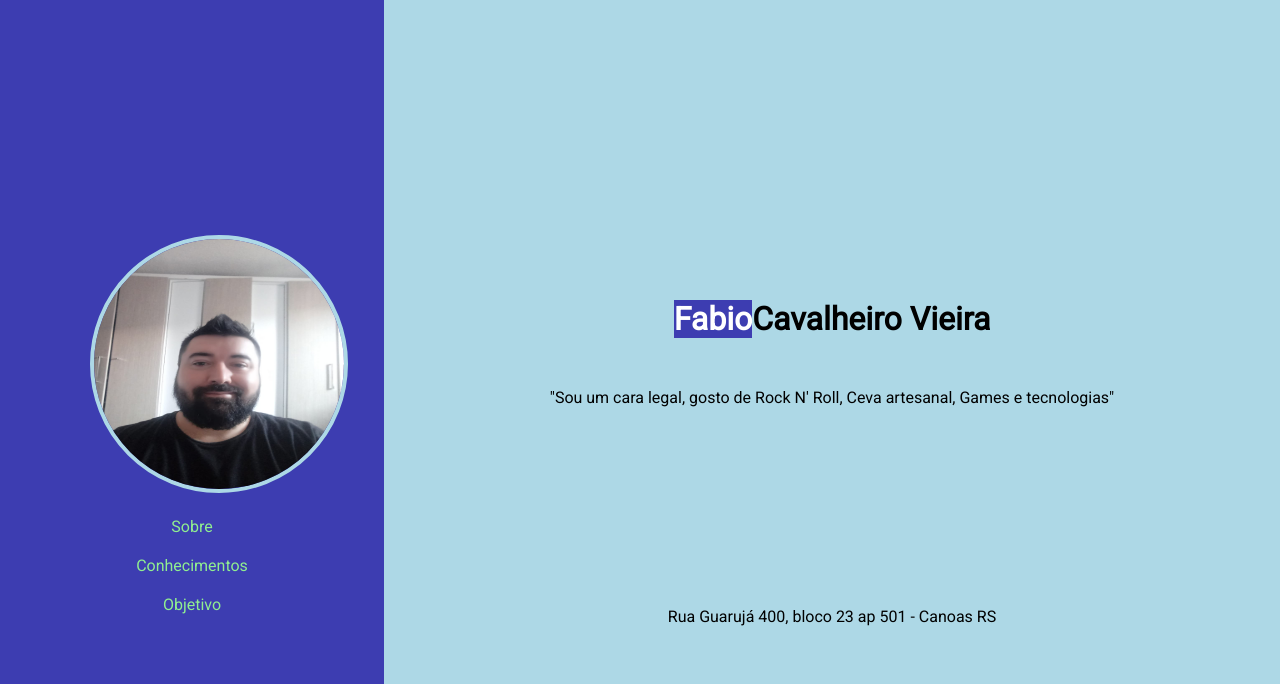
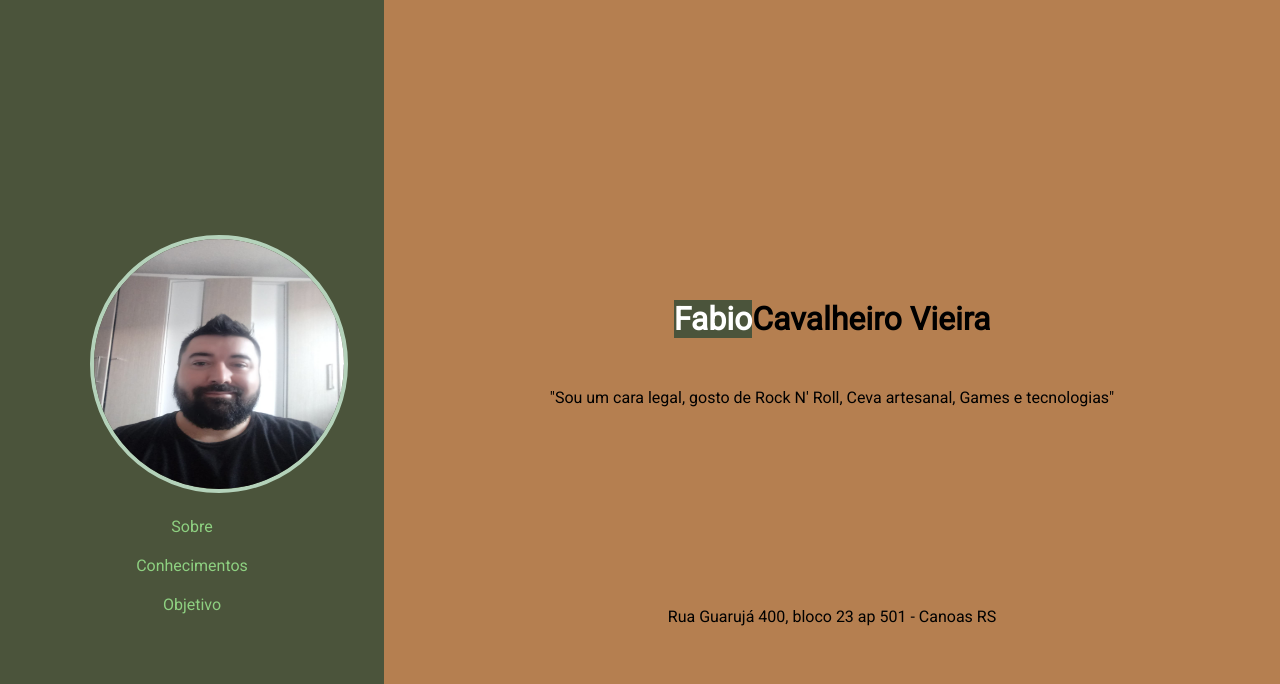
Before and after one commit to fabiocavalheiro/LandingPage, a plain HTML site: page index.html in a window 1280 px wide. Shown: the top 684 px of the page. Drawn offline with Linux system fonts and the light colour scheme.

Commit message:
Atualização

```diff
--- a/css/style.css
+++ b/css/style.css
@@ -6,7 +6,7 @@
 #Main {
     width: 30%;
     height:760px;
-    background-color: rgb(61, 61, 177);
+    background-color:#4B543B ;
     display: block;
     float: left;
 }
@@ -14,14 +14,14 @@
     width: 70%;
     display: block;
     float: right;
-    background-color: lightblue;
+    background-color: #B57F50;
     height: 760px;
 }
 .img-perfil {
     width: 250px;
     height: 250px;
     border-radius: 50%;
-    border: solid 4px lightblue;
+    border: solid 4px #B4D2BA;
     margin-left: 90px;
     margin-top: 235px;
 }
@@ -32,11 +32,11 @@
 
 }
 .conteudo-esq p:hover {
-    color: lightblue;
+    color: #B4D2BA;
     text-decoration: none;
 }
 .conteudo-esq a:visited {
-    color: lightgreen;
+    color: #8ED081;
 }
 .icones {
     width: 50px;
@@ -45,7 +45,7 @@
 }
 .titulo {
     margin-top: 300px;
-   text-align: center;
+    text-align: center;
 }
 .conteudo-dir {
     margin-top: 50px;
--- a/index.html
+++ b/index.html
@@ -24,7 +24,7 @@
     </div>
     <div id="Main-direito">
      <div class="titulo">
-        <h1><mark style="background-color: rgb(61,61,177); color: white;">Fabio</mark>Cavalheiro Vieira</h1>
+        <h1><mark style="background-color: #4B543B; color: white;">Fabio</mark>Cavalheiro Vieira</h1>
      </div>
      <div >
         <p class="conteudo-dir">"Sou um cara legal, gosto de Rock N' Roll, Ceva artesanal, Games e tecnologias"</p>
```
